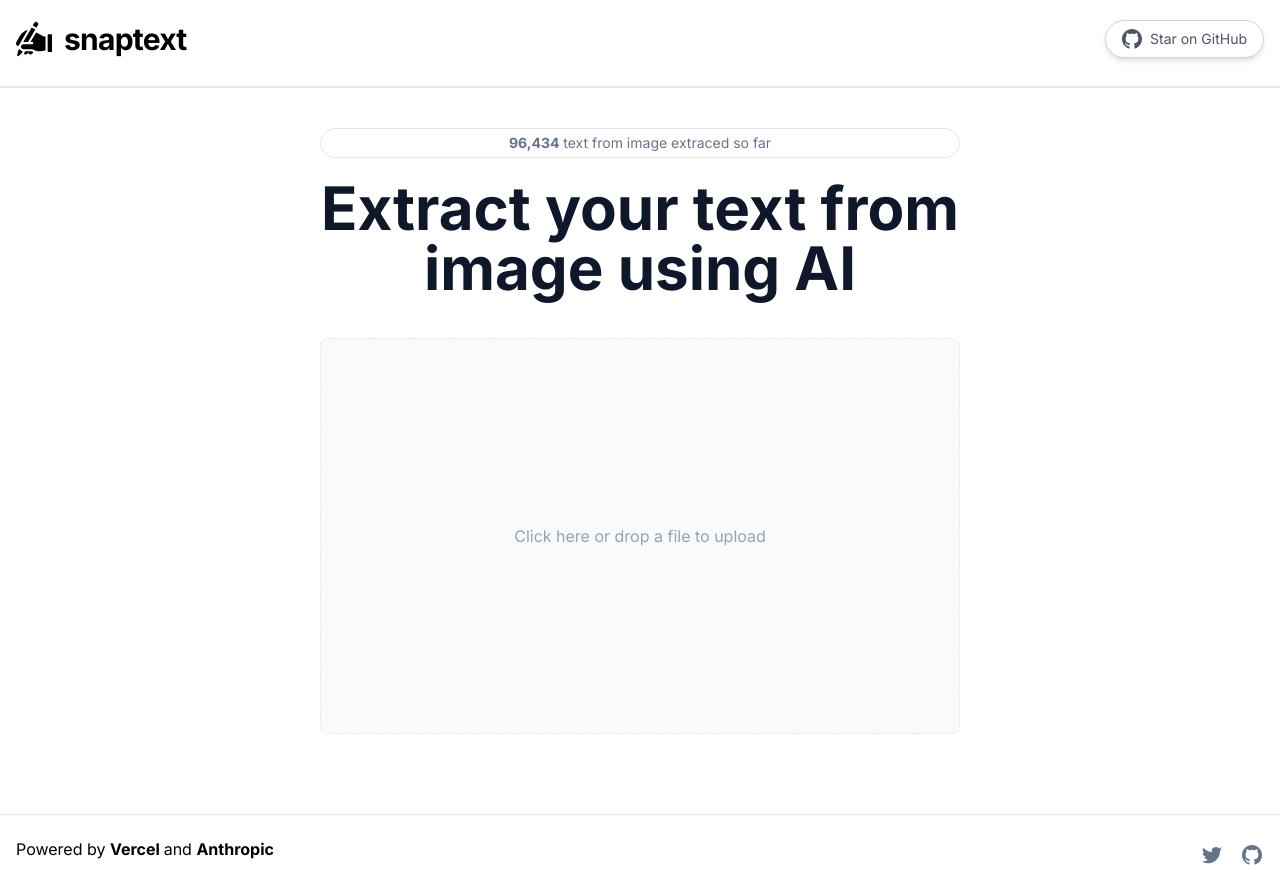
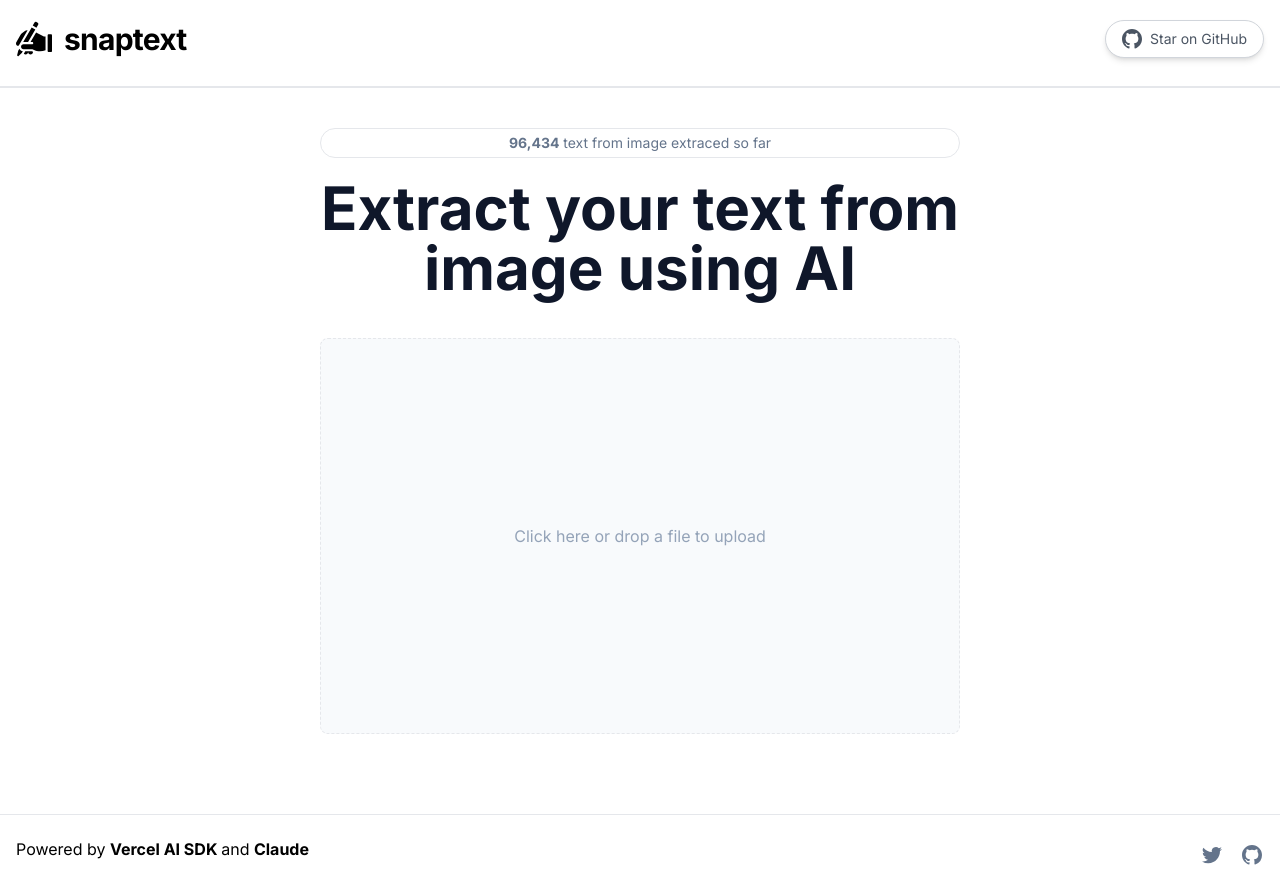
Before and after one commit to abdtriedcoding/snaptext, a Next.js app: page / in a window 1280 px wide. Built offline with nearby package versions, Linux system fonts and the light colour scheme.

Commit message:
refactor code

```diff
--- a/components/footer.tsx
+++ b/components/footer.tsx
@@ -6,21 +6,21 @@ export default function Footer() {
       <div>
         Powered by{" "}
         <a
-          href="https://nextjs.org"
+          href="https://sdk.vercel.ai"
           target="_blank"
           rel="noreferrer"
           className="font-bold hover:underline transition underline-offset-2"
         >
-          Vercel{" "}
+          Vercel AI SDK{" "}
         </a>
         and{" "}
         <a
-          href="https://www.anthropic.com"
+          href="https://claude.ai"
           target="_blank"
           rel="noreferrer"
           className="font-bold hover:underline transition underline-offset-2"
         >
-          Anthropic
+          Claude
         </a>
       </div>
       <div className="flex space-x-4 pb-4 sm:pb-0">
--- a/components/image-dropzone.tsx
+++ b/components/image-dropzone.tsx
@@ -51,7 +51,12 @@ export default function ImageDropzone() {
                 isLoading && "cursor-not-allowed"
               )}
             >
-              <input {...getInputProps({ multiple: false })} />
+              <input
+                {...getInputProps({
+                  multiple: false,
+                  accept: "image/jpeg, image/png, image/gif, image/webp",
+                })}
+              />
               {blobURL ? (
                 <Image
                   src={blobURL}
```
